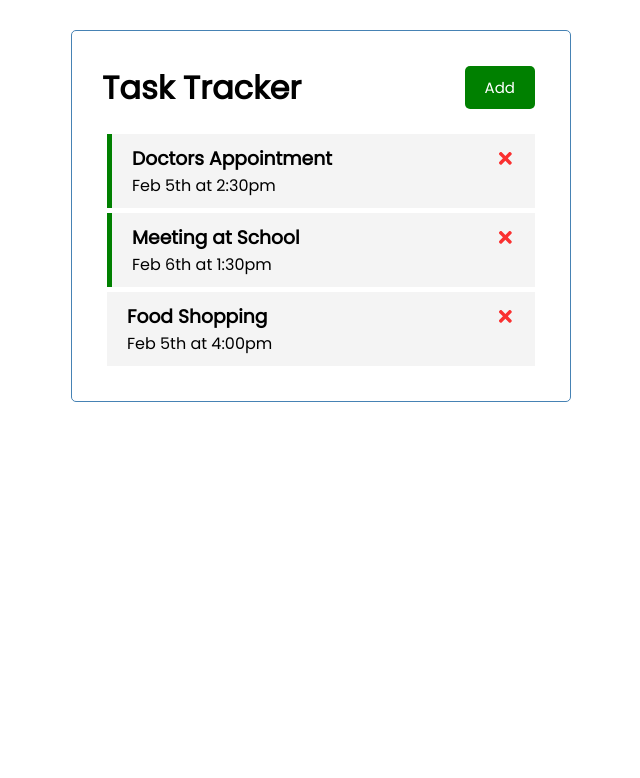
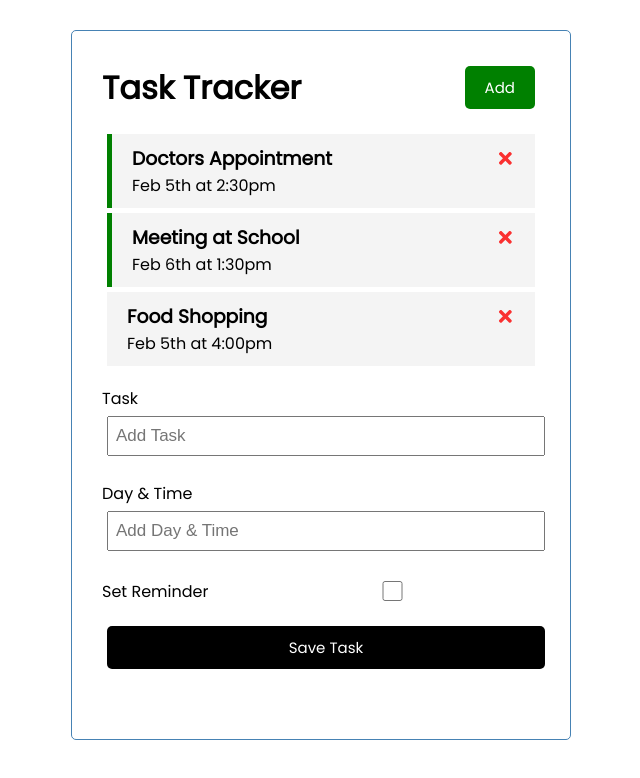
Before and after one commit to brunonasc74/task-tracker, a React (Create React App) app: page / in a window 1280 px wide. Shown: the top 778 px of the page, without its empty margins (319-959 px from the left). Built offline with nearby package versions, Linux system fonts and the light colour scheme.

Commit message:
AddTask component created

```diff
--- a/src/App.js
+++ b/src/App.js
@@ -1,6 +1,7 @@
 import { useState } from 'react';
 import Header from './components/Header';
 import Tasks from './components/Tasks';
+import AddTask from './components/AddTask';
 
 function App() {
 	const [tasks, setTasks] = useState([
@@ -46,6 +47,7 @@
 			) : (
 				<p>No tasks pending</p>
 			)}
+			<AddTask />
 		</div>
 	);
 }
--- /dev/null
+++ b/src/components/AddTask.js
@@ -0,0 +1,42 @@
+import { useState } from 'react';
+
+const AddTask = () => {
+	const [text, setText] = useState('');
+	const [day, setDay] = useState('');
+	const [reminder, setReminder] = useState(false);
+
+	return (
+		<form className='add-form'>
+			<div className='form-control'>
+				<label>Task</label>
+				<input
+					type='text'
+					placeholder='Add Task'
+					value={text}
+					onChange={(e) => setText(e.target.value)}
+				></input>
+			</div>
+			<div className='form-control'>
+				<label>Day & Time</label>
+				<input
+					type='text'
+					placeholder='Add Day & Time'
+					value={day}
+					onChange={(e) => setDay(e.target.value)}
+				></input>
+			</div>
+			<div className='form-control form-control-check'>
+				<label>Set Reminder</label>
+				<input
+					type='checkbox'
+					value={reminder}
+					onChange={(e) => setReminder(e.currentTarget.checked)}
+				></input>
+			</div>
+
+			<input type='submit' value='Save Task' className='btn btn-block'></input>
+		</form>
+	);
+};
+
+export default AddTask;
```
